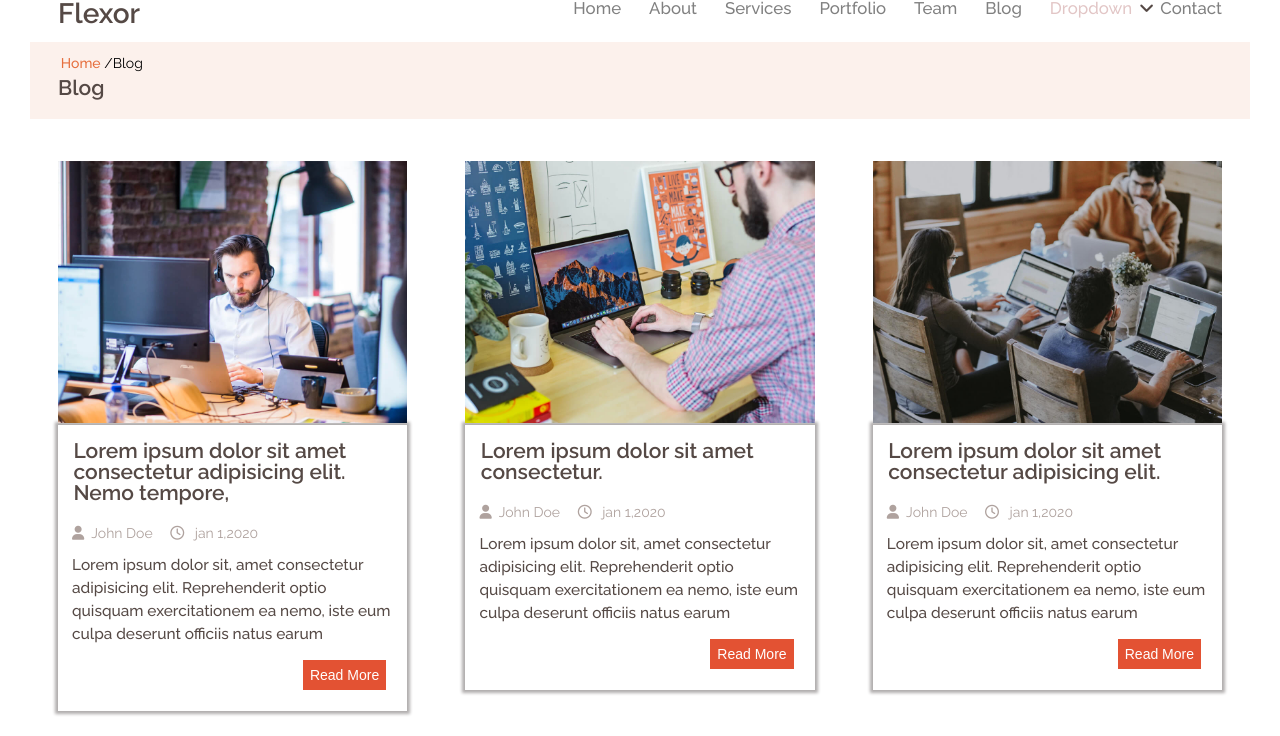
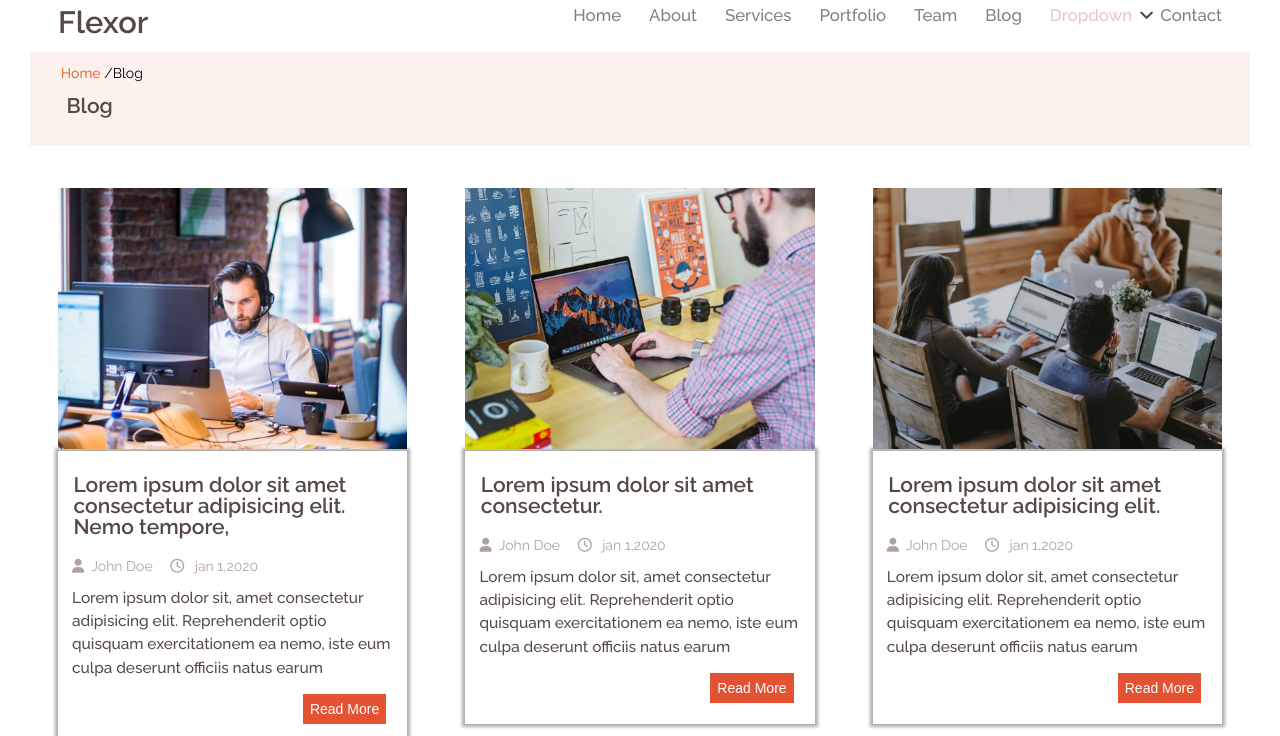
Before and after one commit to umakant-2113/checkpoints, a plain HTML site: page checkpoint-4/html-checkpoint-4/blog.html in a window 1280 px wide. Shown: the top 736 px of the page. Drawn offline with Linux system fonts and the light colour scheme.

Commit message:
checkpoint-4

```diff
--- a/checkpoint-4/html-checkpoint-4/blog.html
+++ b/checkpoint-4/html-checkpoint-4/blog.html
@@ -91,7 +91,7 @@
       <section>
         <div class="container blog-hading sm-flex-100 m-padding ">
           <h5> <a class="blog-active" href="index.html"> home</a>  /Blog</h5>
-          <h2>Blog</h2>
+          <h2 class="blog-h2"> <a href="#"> Blog</a> </h2>
         </div>
         <div class="container flex justify-between wrap sm-wrap">
           <div class="flex-30 margin-top blog sm-flex-100">
--- a/checkpoint-4/html-checkpoint-4/stylesheet/style.css
+++ b/checkpoint-4/html-checkpoint-4/stylesheet/style.css
@@ -244,7 +244,7 @@ html {
   padding-left: 2rem;
 }
 .brand a {
-  font-size: 2rem;
+  font-size: 2.2rem;
   text-transform: capitalize;
   font-weight: 600;
   color: rgb(85, 73, 69);
@@ -1099,6 +1099,10 @@ input {
 
 /* blog page start  */
 
+.blog-header {
+  padding-top: 0.5rem;
+}
+
 .blog-hading {
   background-color: rgb(252, 241, 236);
   padding: 1rem 2rem;
@@ -1112,10 +1116,13 @@ input {
   font-weight: 500;
   padding-left: 0.2rem;
 }
-.blog-hading h2 {
+
+.blog-h2 {
   font-size: 1.5rem;
   margin: 0.5rem 0;
   font-weight: 600;
+}
+.blog-h2 a {
   color: rgb(85, 73, 69);
 }
 .blog-article {
@@ -1174,7 +1181,7 @@ input {
 }
 .blog-btn {
   margin: 1rem;
-  padding: .5rem;
+  padding: 0.5rem;
 }
 .btn:hover {
   background-color: rgb(200, 111, 72);
@@ -1342,6 +1349,9 @@ input {
   .sm-blog-article {
     padding: 0.5rem 2rem;
   }
+  .sm-section5-article {
+    margin-top: 20rem;
+  }
 }
 /* screen size 420px */
 
```
Also changed, not shown: checkpoint-4/html-checkpoint-4/index.html (+1 -1 lines).
